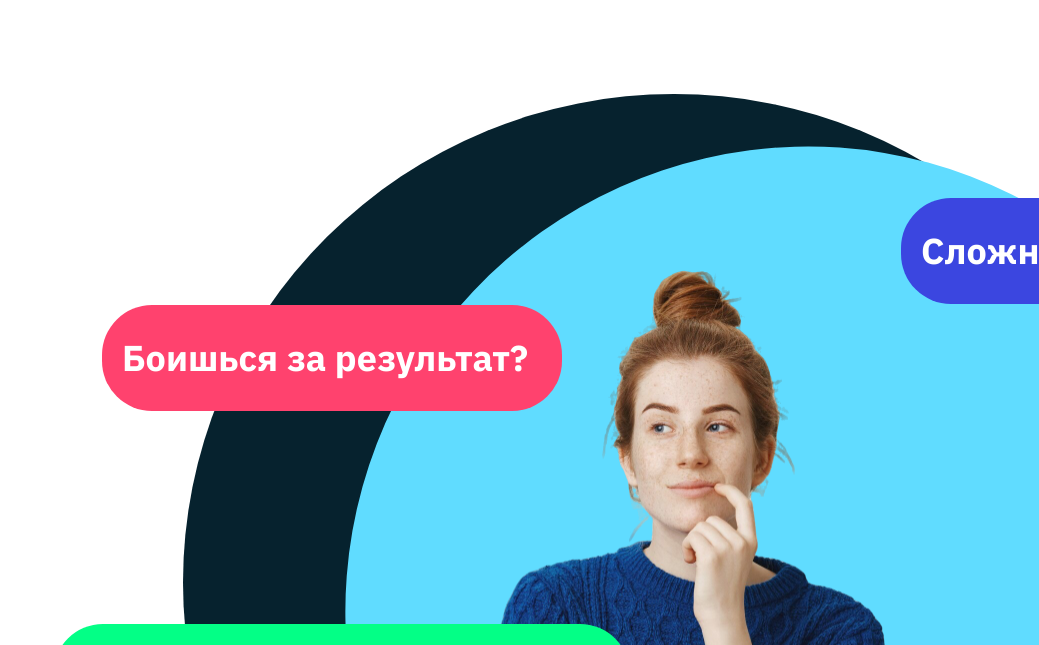
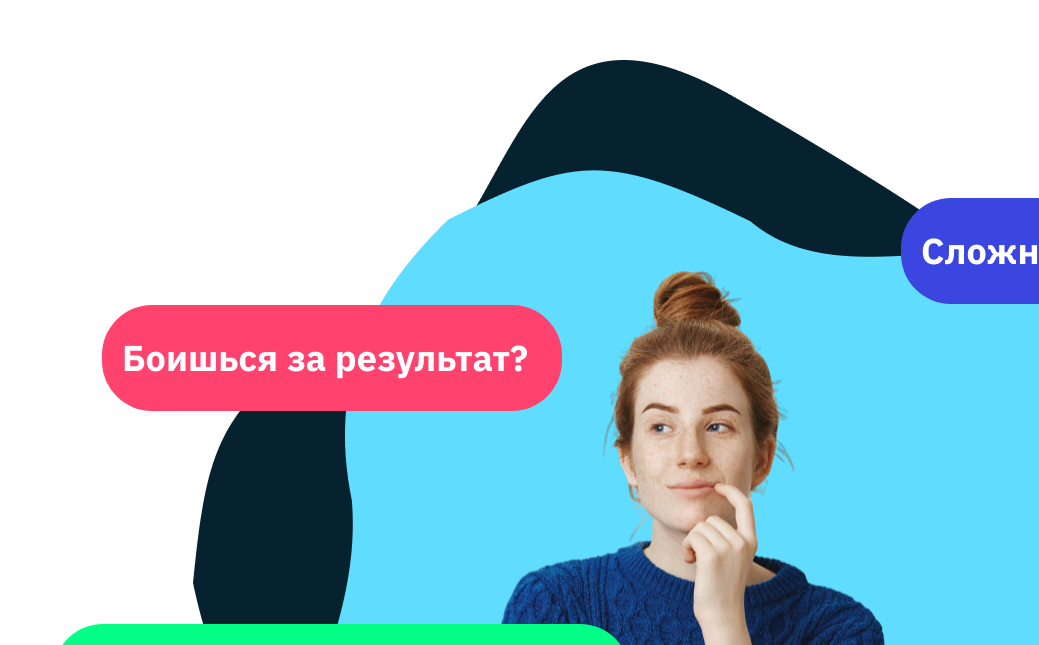
Before and after one commit to narimanjs/ustudy-aida-landing, a React (Vite) app: page / in a window 1280 px wide. Shown: the part 1395-2040 px from the top of the page, without its empty margins (241-1280 px from the left). Built offline with nearby package versions, Linux system fonts and the light colour scheme.

Commit message:
fix: fixed IfYouSection png

```diff
--- a/src/components/IfYouSection/IfYouSection.module.scss
+++ b/src/components/IfYouSection/IfYouSection.module.scss
@@ -41,22 +41,18 @@
     position: absolute;
     width: 924.03px;
     height: 914.4px;
-    background-color: #60dcff;
-    border-radius: 50%;
-    left: 288.76px;
-    top: 200px;
+    left: 250.76px;
+    top: 220px;
     z-index: -1;
-    transform: rotate(-57.68deg);
+    transform: rotate(0deg);
   }
 
   .ellipseTwo {
     position: absolute;
     width: 982px;
     height: 977px;
-    background-color: #06222e;
-    border-radius: 50%;
-    top: 144px;
-    left: 130px;
+    top: 110px;
+    left: 140px;
     z-index: -2;
   }
   .bubbles {
--- a/src/components/IfYouSection/IfYouSection.tsx
+++ b/src/components/IfYouSection/IfYouSection.tsx
@@ -6,8 +6,18 @@ const IfYouSection: React.FC = () => {
     <section className={styles.ifYouSection}>
       <h2>Если ты...</h2>
       <div className={styles.content}>
-        <div className={styles.ellipseOne}></div>
-        <div className={styles.ellipseTwo}></div>
+        <div className={styles.ellipseOne}>
+          <img
+            src='/public/Ellipse3.png'
+            alt='ellipseOne'
+          />
+        </div>
+        <div className={styles.ellipseTwo}>
+          <img
+            src='/public/Ellipse2.png'
+            alt='ellipseTwo'
+          />
+        </div>
 
         <div className={styles.image}>
           <img
```
Also changed, not shown: public/Ellipse2.png (added), public/Ellipse3.png (added).
